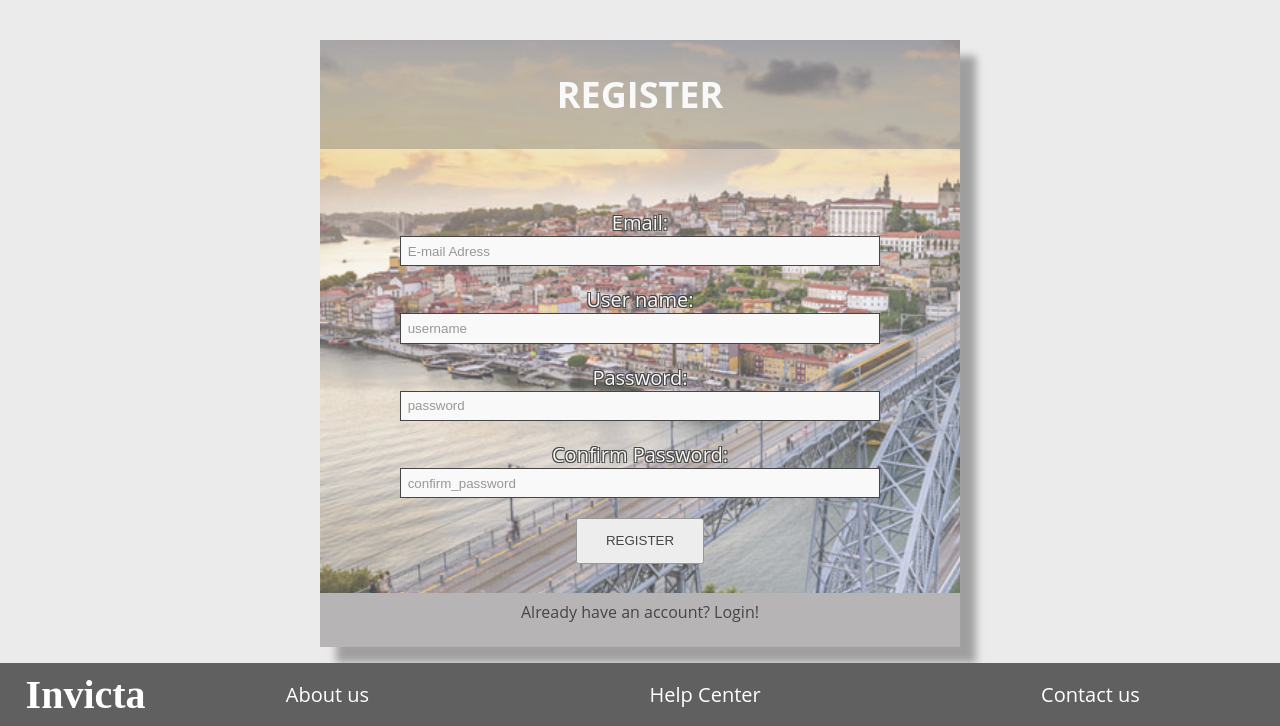
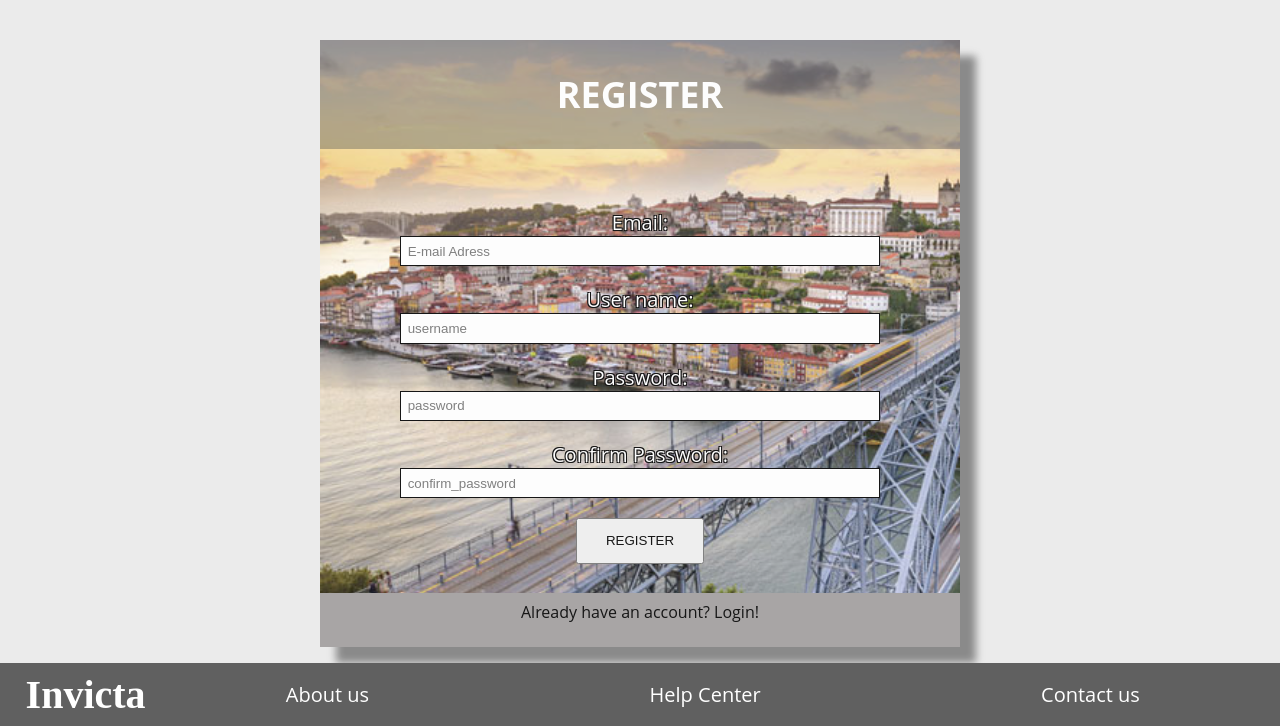
Before and after one commit to tiago-falves/Real-Estate-Website, a PHP site: page /Imobiliaria/register.php in a window 1280 px wide. Shown: the part 100-826 px from the top of the page. Run offline with PHP 8.4, Linux system fonts and the light colour scheme.

Commit message:
Changed login Register css

```diff
--- a/Css/forms.css
+++ b/Css/forms.css
@@ -10,7 +10,7 @@
     background-image: url("../Images/viver-no-porto-ponte-pequena-2.jpg");
     background-repeat: no-repeat;
     background-size: cover;
-    opacity: 0.7;
+    opacity: 0.9;
     box-shadow: 1em 1em 0.5em grey;
 }
 
```
